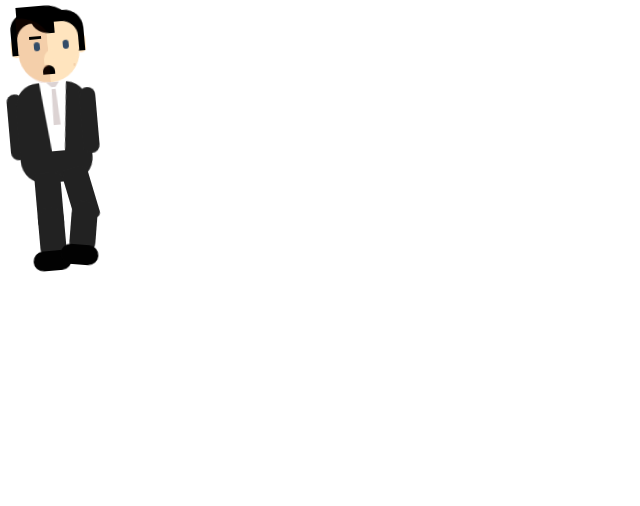
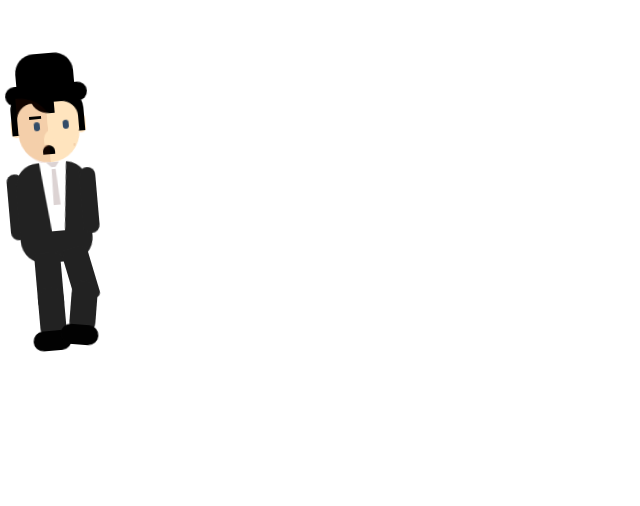
Before and after one commit to natanloterio/charlie-chaplin-css, a plain HTML site: page index.html in a window 1280 px wide. Shown: the whole page, without its empty margins (0-640 px from the left). Drawn offline with Linux system fonts and the light colour scheme.

Commit message:
Added Topper

```diff
--- a/css/style.css
+++ b/css/style.css
@@ -10,7 +10,7 @@ body, html{
   height: 397px;
   width: 164px;
   /* display: flex; */
-  top: 20px;
+  top: 100px;
   /* vertical-align: middle; */
   position: relative;
   -webkit-animation: wraper-move 0.5s infinite;
@@ -352,27 +352,27 @@ body, html{
   right: 12px;
 }
 .topper {
-    display: none;
-    width: 180px;
-    height: 152px;
-    border-radius: 48px 48px 0 0;
+    /* display: none; */
+    width: 58px;
+    height: 38px;
+    border-radius: 19px 19px 0 0;
     background: #000;
     position: absolute;
-    top: -110px;
-    left: 8px;
+    top: -49px;
+    left: 2px;
     /* animation: hair-anim 0.1s 0.8s 1 linear; */
     /* animation-fill-mode: forwards; */
     /* -webkit-animation-fill-mode: forwards; */
     z-index: 3;
 }
 .topper_bottom {
-    width: 253px;
-    height: 56px;
+    width: 82px;
+    height: 19px;
     border-radius: 48px 48px 48px 48px;
     background: #000;
     position: absolute;
-    top: 96px;
-    left: -38px;
+    top: 31px;
+    left: -12px;
     animation-fill-mode: forwards;
     /* -webkit-animation: hair-anim 0.1s 0.8s 1 linear; */
     -webkit-animation-fill-mode: forwards;
```
